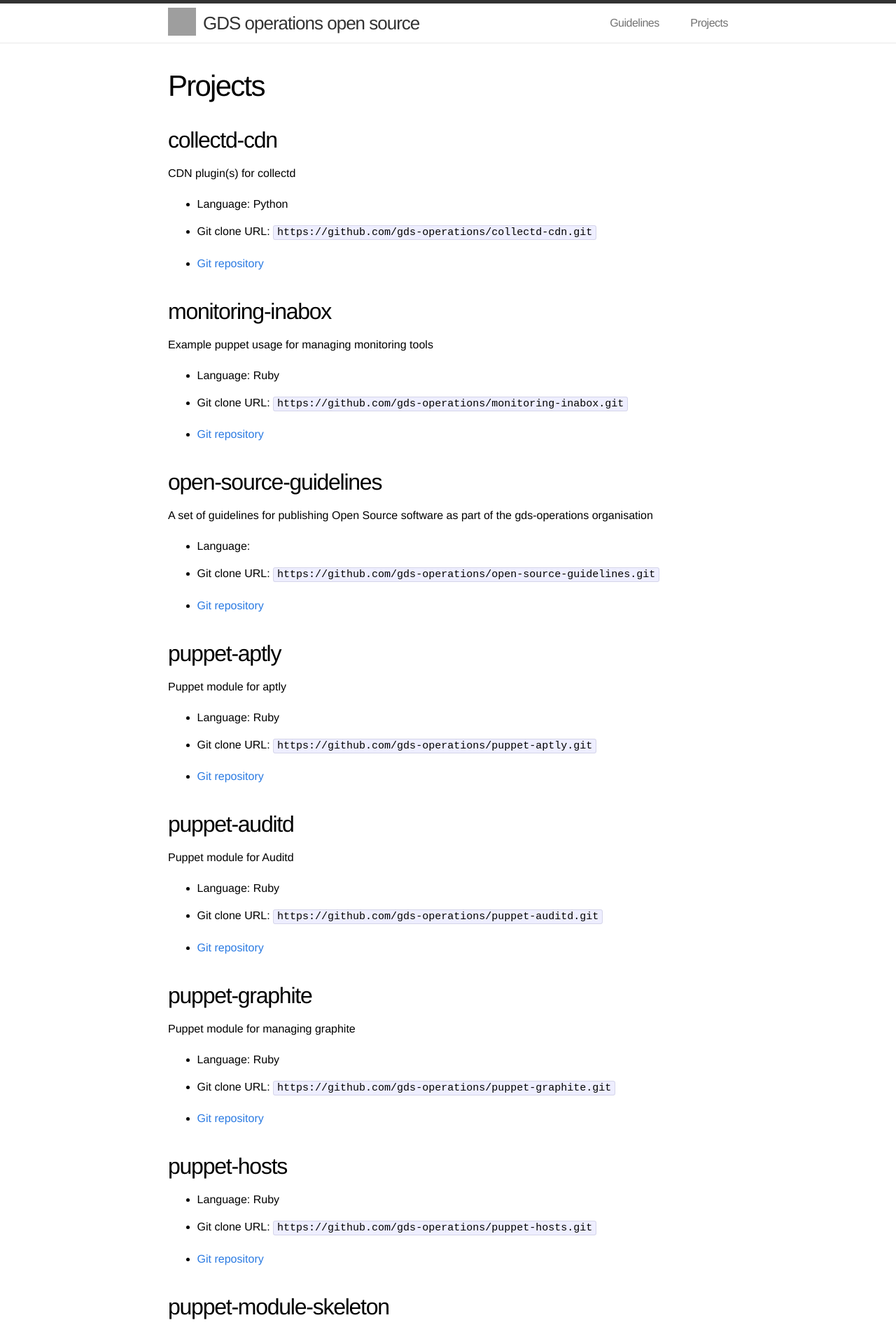
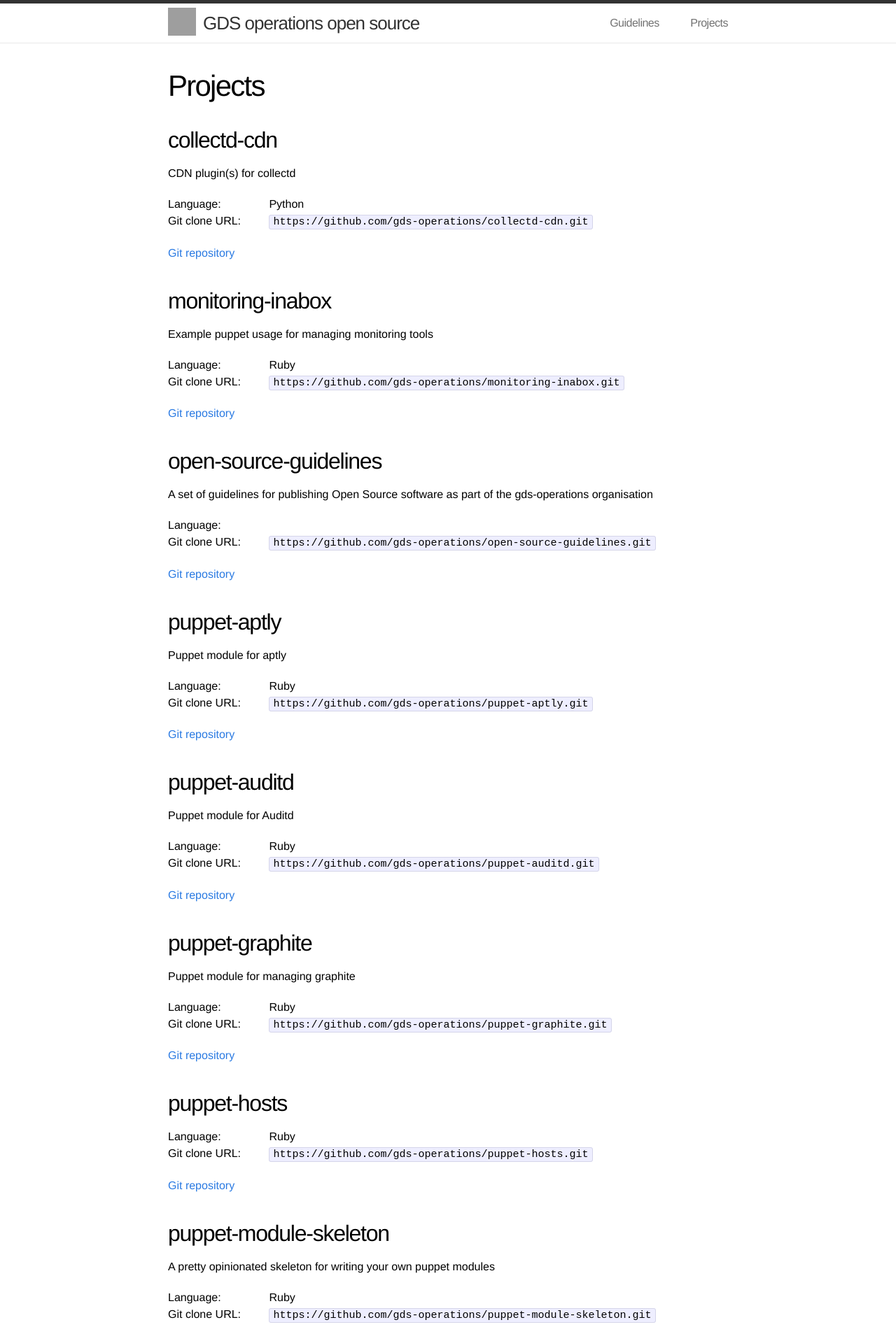
Before and after one commit to alphagov/gds-operations.github.io, a Jekyll site: the page built from projects.html, in a window 1280 px wide. Shown: the top 1907 px of the page at 70% size. Built offline with Jekyll 4.4.1, drawn with Linux system fonts in a browser that asks for light colours; Markdown is read by kramdown in place of the engine named in the settings; grey boxes are pictures that could not be loaded.

Commit message:
Add CSS formatting to project list
Add CSS formatting to make project information easier to read.

Add the `wrap` class to the project links `<ul>` tag to clear after the
floated `<li>` elements.

```diff
--- a/css/main.css
+++ b/css/main.css
@@ -250,11 +250,34 @@ a:visited { color: #205caa; }
 .post ul,
 .post ol { margin-left: 1.35em; }
 
+.post-content .project-meta,
+.post-content .project-links {
+  list-style: none;
+  margin: 20px 0 0 0;
+  padding: 0;
+}
+
 .post ul li,
 .post ol li { margin: 15px 0; }
 .post pre code {
   white-space: pre;
   border: none;
+}
+
+.post .project-meta li,
+.post .project-links li {
+  margin: 0;
+}
+
+.post .project-links li {
+  float: left;
+  margin-right: 20px;
+}
+
+.post .meta-keyword {
+  display: inline-block;
+  min-width: 15%;
+  margin-right: 20px;
 }
 /* terminal */
 .post pre.terminal {
--- a/projects.html
+++ b/projects.html
@@ -16,7 +16,7 @@ permalink: /projects/
   <li><span class="meta-keyword">Git clone URL:</span> <code>{{ repo.clone_url }}</code></li>
 </ul>
 
-<ul class="project-links">
+<ul class="project-links wrap">
   {% if repo.homepage != nil and repo.homepage != "" %}<li><a href="{{ repo.homepage }}">Visit homepage</a></li>{% endif %}
   <li><a href="{{ repo.html_url }}">Git repository</a></li>
 </ul>
```
